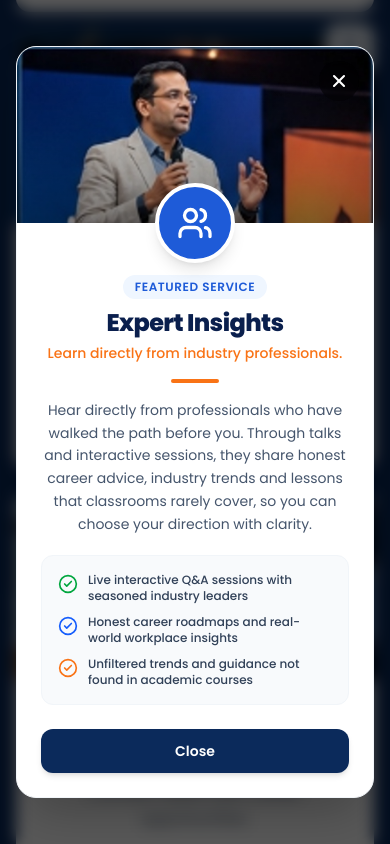
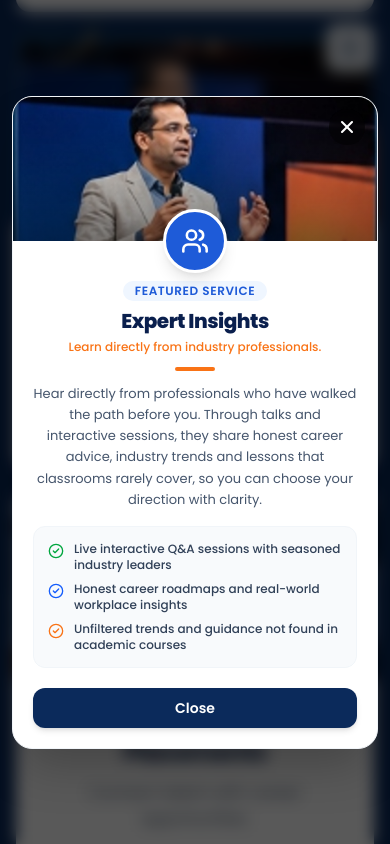
Before and after one commit to rashmi-ranjan-sahoo-dev/slg, a React (Vite) app: page / in a window 390 px wide. Both pictures are taken after a click on the button "See more". Shown: the part 1426-2270 px from the top of the page. Built offline with nearby package versions, Linux system fonts and the light colour scheme; the HTML template or start-up script is replaced by a standard one.

Commit message:
fix: restrict popup trigger strictly to See more button and eliminate mobile animation/scroll glitch

```diff
--- a/src/components/ServiceCard.jsx
+++ b/src/components/ServiceCard.jsx
@@ -48,12 +48,6 @@ export default function ServiceCard({
     cardRef: localCardRef,
   });
 
-  const handleCardClick = () => {
-    if (isMiddleCard) {
-      onOpenPopup?.(service);
-    }
-  };
-
   const handleButtonClick = (e) => {
     e.stopPropagation();
     if (isMiddleCard) {
@@ -77,11 +71,8 @@ export default function ServiceCard({
   return (
     <div
       ref={setCardRef}
-      onClick={handleCardClick}
       onKeyDown={handleKeyDown}
-      className={`group relative bg-white rounded-[14px] overflow-hidden card-shadow hover:card-shadow-hover transition-all duration-300 flex flex-col items-center text-center w-full ${
-        isMiddleCard ? 'cursor-pointer' : ''
-      }`}
+      className="group relative bg-white rounded-[14px] overflow-hidden card-shadow hover:card-shadow-hover transition-all duration-300 flex flex-col items-center text-center w-full"
     >
       {/* Top Image taking TOTAL WIDTH of the card */}
       <div className="relative w-full h-48 sm:h-52 md:h-56 overflow-hidden bg-slate-100">
--- a/src/components/ServiceModal.jsx
+++ b/src/components/ServiceModal.jsx
@@ -28,7 +28,7 @@ export default function ServiceModal({ service, isOpen, onClose }) {
       return;
     }
 
-    // Exit animation
+    // Exit animation: smooth fade and slight scale down
     if (backdropRef.current) {
       gsap.to(backdropRef.current, {
         opacity: 0,
@@ -40,8 +40,8 @@ export default function ServiceModal({ service, isOpen, onClose }) {
     if (modalRef.current) {
       gsap.to(modalRef.current, {
         opacity: 0,
-        scale: 0.94,
-        y: 16,
+        scale: 0.96,
+        y: 8,
         duration: 0.2,
         ease: 'power2.in',
         onComplete: () => {
@@ -63,16 +63,19 @@ export default function ServiceModal({ service, isOpen, onClose }) {
 
     previousFocusRef.current = document.activeElement;
 
-    // Lock body scroll
+    // Lock body scroll only on desktop to prevent mobile viewport/address-bar jumps
+    const isDesktop = typeof window !== 'undefined' && window.innerWidth >= 768;
     const originalOverflow = document.body.style.overflow;
-    document.body.style.overflow = 'hidden';
+    if (isDesktop) {
+      document.body.style.overflow = 'hidden';
+    }
 
-    // Focus close button
+    // Focus close button gently without scroll jump
     setTimeout(() => {
-      closeButtonRef.current?.focus();
+      closeButtonRef.current?.focus({ preventScroll: true });
     }, 50);
 
-    // Entrance animation
+    // Smooth, glitch-free entrance animation
     if (prefersReducedMotion) {
       if (backdropRef.current) gsap.set(backdropRef.current, { opacity: 1 });
       if (modalRef.current) gsap.set(modalRef.current, { opacity: 1, scale: 1, y: 0 });
@@ -81,14 +84,14 @@ export default function ServiceModal({ service, isOpen, onClose }) {
         gsap.fromTo(
           backdropRef.current,
           { opacity: 0 },
-          { opacity: 1, duration: 0.3, ease: 'power2.out' }
+          { opacity: 1, duration: 0.25, ease: 'power2.out' }
         );
       }
       if (modalRef.current) {
         gsap.fromTo(
           modalRef.current,
-          { opacity: 0, scale: 0.92, y: 24 },
-          { opacity: 1, scale: 1, y: 0, duration: 0.35, ease: 'back.out(1.5)' }
+          { opacity: 0, scale: 0.96, y: 12 },
+          { opacity: 1, scale: 1, y: 0, duration: 0.28, ease: 'power2.out' }
         );
       }
     }
@@ -104,10 +107,12 @@ export default function ServiceModal({ service, isOpen, onClose }) {
     window.addEventListener('keydown', handleKeyDown);
 
     return () => {
-      document.body.style.overflow = originalOverflow;
+      if (isDesktop) {
+        document.body.style.overflow = originalOverflow;
+      }
       window.removeEventListener('keydown', handleKeyDown);
       if (previousFocusRef.current && typeof previousFocusRef.current.focus === 'function') {
-        previousFocusRef.current.focus();
+        previousFocusRef.current.focus({ preventScroll: true });
       }
     };
   }, [isOpen, prefersReducedMotion]);
@@ -121,23 +126,23 @@ export default function ServiceModal({ service, isOpen, onClose }) {
       aria-modal="true"
       aria-labelledby="modal-service-title"
       aria-describedby="modal-service-desc"
-      className="fixed inset-0 z-[9999] flex items-center justify-center p-4 sm:p-6 overflow-y-auto"
+      className="fixed inset-0 z-[9999] overflow-y-auto overflow-x-hidden p-3 sm:p-6 flex items-center justify-center overscroll-contain"
     >
-      {/* Backdrop */}
+      {/* Backdrop with touch-none to prevent background scrolling on mobile */}
       <div
         ref={backdropRef}
         onClick={handleClose}
-        className="fixed inset-0 bg-black/65 backdrop-blur-sm transition-opacity cursor-pointer"
+        className="fixed inset-0 bg-black/65 backdrop-blur-sm transition-opacity cursor-pointer touch-none"
         aria-hidden="true"
       />
 
-      {/* Modal Dialog Card */}
+      {/* Modal Dialog Card: max-h-[90vh] ensures it fits all mobile screens perfectly */}
       <div
         ref={modalRef}
-        className="relative w-full max-w-lg bg-white rounded-[20px] shadow-2xl overflow-hidden z-10 my-auto border border-slate-100 flex flex-col"
+        className="relative w-full max-w-lg max-h-[90vh] bg-white rounded-[20px] shadow-2xl overflow-hidden z-10 my-auto border border-slate-100 flex flex-col will-change-transform"
       >
-        {/* Top Header Image */}
-        <div className="relative w-full h-44 sm:h-52 overflow-hidden bg-slate-100">
+        {/* Top Header Image: slightly more compact on mobile to maximize copy space */}
+        <div className="relative w-full h-36 sm:h-48 md:h-52 overflow-hidden bg-slate-100 flex-shrink-0">
           <img
             src={service.image}
             alt={service.alt}
@@ -151,7 +156,7 @@ export default function ServiceModal({ service, isOpen, onClose }) {
             ref={closeButtonRef}
             onClick={handleClose}
             aria-label="Close popup"
-            className="absolute top-3.5 right-3.5 z-20 w-10 h-10 rounded-full bg-black/40 hover:bg-black/75 text-white flex items-center justify-center backdrop-blur-md transition-all active:scale-95 focus:outline-none focus-visible:ring-2 focus-visible:ring-white"
+            className="absolute top-3 right-3 sm:top-3.5 sm:right-3.5 z-20 w-9 h-9 sm:w-10 sm:h-10 rounded-full bg-black/40 hover:bg-black/75 text-white flex items-center justify-center backdrop-blur-md transition-all active:scale-95 focus:outline-none focus-visible:ring-2 focus-visible:ring-white"
           >
             <X className="w-5 h-5 stroke-[2.5]" />
           </button>
@@ -159,56 +164,56 @@ export default function ServiceModal({ service, isOpen, onClose }) {
 
         {/* Circular Icon Badge */}
         <div
-          className="-mt-10 relative z-10 w-20 h-20 rounded-full mx-auto flex items-center justify-center text-white shadow-lg border-[4px] border-white"
+          className="-mt-8 sm:-mt-10 relative z-10 w-16 h-16 sm:w-20 sm:h-20 rounded-full mx-auto flex items-center justify-center text-white shadow-lg border-[3px] sm:border-[4px] border-white flex-shrink-0"
           style={{ backgroundColor: service.badgeBg }}
         >
-          <Users className="w-9 h-9 stroke-[2.2]" />
+          <Users className="w-7 h-7 sm:w-9 sm:h-9 stroke-[2.2]" />
         </div>
 
-        {/* Modal Body Content */}
-        <div className="p-6 sm:p-8 pt-3 flex flex-col items-center text-center">
-          <span className="inline-flex items-center px-3 py-1 rounded-full text-xs font-semibold bg-blue-50 text-[#1E5BD8] tracking-wider uppercase mb-2">
+        {/* Modal Body Content: scrollable if on small phone screens */}
+        <div className="p-5 sm:p-8 pt-2 flex flex-col items-center text-center overflow-y-auto overscroll-contain flex-1">
+          <span className="inline-flex items-center px-3 py-0.5 sm:py-1 rounded-full text-xs font-semibold bg-blue-50 text-[#1E5BD8] tracking-wider uppercase mb-1.5 sm:mb-2">
             Featured Service
           </span>
 
           <h3
             id="modal-service-title"
-            className="text-2xl sm:text-3xl font-extrabold text-[#0A1F4D] tracking-tight"
+            className="text-xl sm:text-2xl md:text-3xl font-extrabold text-[#0A1F4D] tracking-tight"
           >
             {service.title}
           </h3>
 
-          <p className="text-sm sm:text-base font-medium text-orange-500 mt-1">
+          <p className="text-xs sm:text-sm md:text-base font-medium text-orange-500 mt-1">
             {service.description}
           </p>
 
           {/* Orange Accent Divider */}
-          <div className="w-12 h-1 bg-orange-500 rounded-full my-4" />
+          <div className="w-10 sm:w-12 h-1 bg-orange-500 rounded-full my-3 sm:my-4 flex-shrink-0" />
 
           {/* Detailed Description */}
           <p
             id="modal-service-desc"
-            className="text-slate-600 text-sm sm:text-base font-normal font-['Poppins'] leading-relaxed text-center sm:text-left"
+            className="text-slate-600 text-[13px] sm:text-[15px] font-normal font-['Poppins'] leading-relaxed text-center sm:text-left"
           >
             {service.moreText}
           </p>
 
           {/* Key Highlights list */}
-          <div className="w-full mt-5 bg-slate-50 rounded-xl p-4 text-left border border-slate-100 flex flex-col gap-2.5">
+          <div className="w-full mt-4 sm:mt-5 bg-slate-50 rounded-xl p-3.5 sm:p-4 text-left border border-slate-100 flex flex-col gap-2 sm:gap-2.5">
             <div className="flex items-start gap-2.5">
-              <CheckCircle2 className="w-5 h-5 text-green-600 flex-shrink-0 mt-0.5" />
+              <CheckCircle2 className="w-4 h-4 sm:w-5 sm:h-5 text-green-600 flex-shrink-0 mt-0.5" />
               <span className="text-xs sm:text-sm text-slate-700 font-medium">
                 Live interactive Q&A sessions with seasoned industry leaders
               </span>
             </div>
             <div className="flex items-start gap-2.5">
-              <CheckCircle2 className="w-5 h-5 text-blue-600 flex-shrink-0 mt-0.5" />
+              <CheckCircle2 className="w-4 h-4 sm:w-5 sm:h-5 text-blue-600 flex-shrink-0 mt-0.5" />
               <span className="text-xs sm:text-sm text-slate-700 font-medium">
                 Honest career roadmaps and real-world workplace insights
               </span>
             </div>
             <div className="flex items-start gap-2.5">
-              <CheckCircle2 className="w-5 h-5 text-orange-500 flex-shrink-0 mt-0.5" />
+              <CheckCircle2 className="w-4 h-4 sm:w-5 sm:h-5 text-orange-500 flex-shrink-0 mt-0.5" />
               <span className="text-xs sm:text-sm text-slate-700 font-medium">
                 Unfiltered trends and guidance not found in academic courses
               </span>
@@ -219,7 +224,7 @@ export default function ServiceModal({ service, isOpen, onClose }) {
           <button
             type="button"
             onClick={handleClose}
-            className="w-full mt-6 py-3 px-6 bg-[#0B2A5B] hover:bg-[#0A1F4D] text-white font-semibold text-sm sm:text-base rounded-xl shadow-md transition-all active:scale-[0.98] focus:outline-none focus-visible:ring-2 focus-visible:ring-orange-500"
+            className="w-full mt-5 sm:mt-6 py-2.5 sm:py-3 px-6 bg-[#0B2A5B] hover:bg-[#0A1F4D] text-white font-semibold text-sm sm:text-base rounded-xl shadow-md transition-all active:scale-[0.98] focus:outline-none focus-visible:ring-2 focus-visible:ring-orange-500 flex-shrink-0"
           >
             Close
           </button>
```
